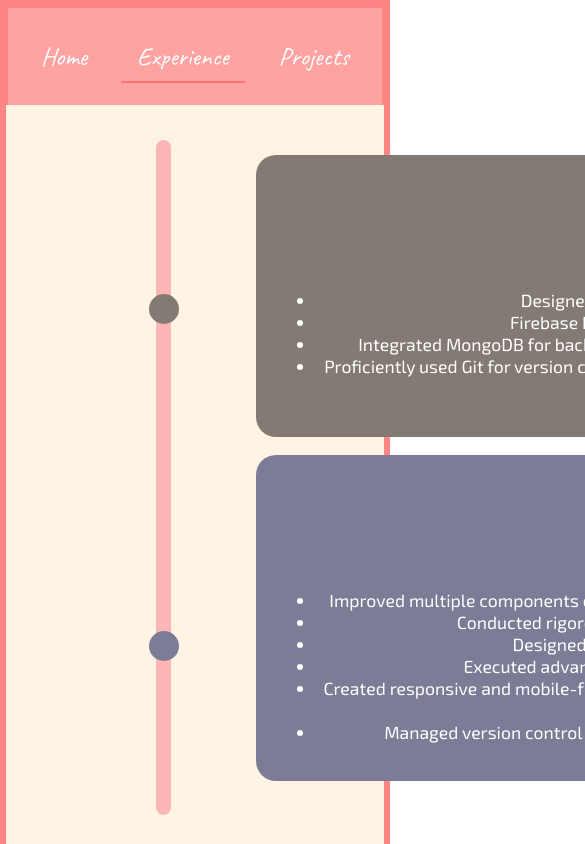
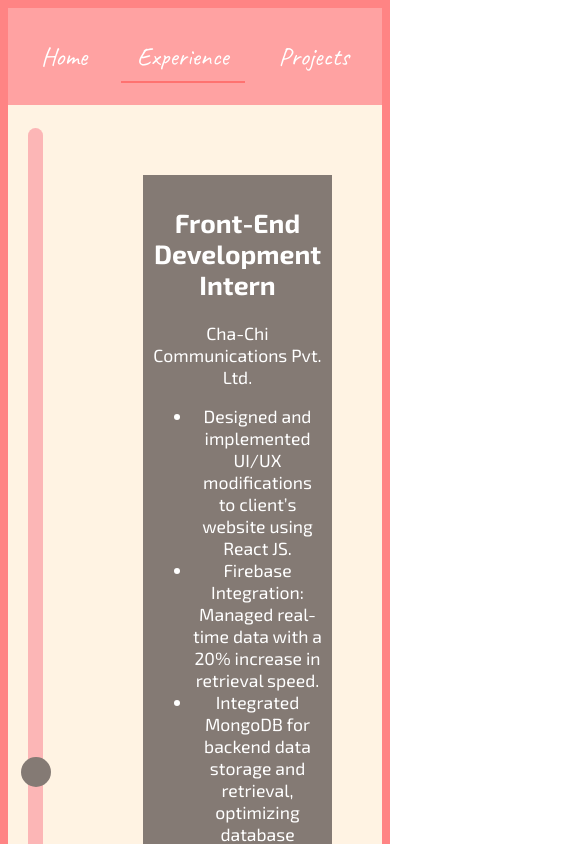
Before and after one commit to PranavMalhotra/Portfolio, a React (Create React App) app: page /experience in a window 390 px wide. Shown: the top 844 px of the page, 585 px wide, since content can reach past the window. Built offline with nearby package versions, Linux system fonts and the light colour scheme; the HTML template or start-up script is replaced by a standard one.

Commit message:
making changes

```diff
--- a/src/components/Experience/Experience.css
+++ b/src/components/Experience/Experience.css
@@ -1,71 +1,77 @@
-.experience-container {
+.main-container {
   display: flex;
-  height: 100vh;
-  border: 6px solid #ff8484;
+  flex-direction: row;
+  min-height: 100vh;
+  border: 8px solid #ff8484;
   border-top: none;
-  position: relative;
   background-color: #FFF3E3;
+  padding: 20px;
+  box-sizing: border-box;
 }
 
 .sidebar {
   width: 15px;
+  margin-top: 3px;
+  border-radius: 20px;
+  background-color: #fcb6b6;
   display: flex;
-  border-radius: 20px;
   flex-direction: column;
   align-items: center;
-  background-color: #fcb6b6;
-  margin-left: 150px;
-  height: 80%;
-  margin-top: 35px;
   justify-content: space-around;
   animation: slideIn 1s forwards;
 }
 
-.circle1 {
+.circle1,
+.circle2 {
   width: 30px;
   height: 30px;
+  border-radius: 50%;
+  margin-bottom: 20px;
+}
+
+.circle1 {
   background-color: #847a74;
-  border-radius: 50%;
 }
 
 .circle2 {
-  width: 30px;
-  height: 30px;
   background-color: #7c7c96;
-  border-radius: 50%;
+}
+
+.experience-container {
+  flex: 1;
+  display: flex;
+  justify-content: space-around;
+  position: relative;
+  padding-left: 50px;
+}
+
+.circle-text1,
+.circle-text2 {
+  color: #ffffff;
+  font-family: "Exo 2";
+  font-size: 1.1rem;
+  padding: 10px;
+  text-align: center;
+  position: absolute;
+  animation: slideIn 1s forwards;
 }
 
 .circle-text1 {
-  margin-left: 200px;
-  border-radius: 20px;
-  color: #ffffff;
-  position: absolute;
-  font-family: "Exo 2";
-  margin-top: 50px;
-  padding: 20px;
-  font-size: 1.1rem;
   background-color: #847a74;
   left: 50px;
   transform: translateY(-55%);
-  width: 1100px;
-  animation: slideIn 1s forwards;
+  margin-top: 50px;
+  width: calc(100% - 100px);
 }
 
 .circle-text2 {
-  margin-left: 200px;
-  border-radius: 20px;
-  color: #ffffff;
-  position: absolute;
-  font-family: "Exo 2";
-  margin-top: 350px;
-  padding: 20px;
-  font-size: 1.1rem;
   background-color: #7c7c96;
   left: 50px;
   transform: translateY(-50%);
-  width: 1100px;
-  animation: slideIn 1s forwards;
+  margin-top: 350px;
+  width: calc(100% - 100px);
 }
+
 @keyframes slideIn {
   from {
     opacity: 0;
@@ -76,3 +82,48 @@
     transform: translateY(0%);
   }
 }
+
+
+
+@media (max-width: 1000px) {
+  .main-container {
+    border-width: 8px;
+  }
+
+  .sidebar {
+    height: auto;
+  }
+  .circle1,
+  .circle2 {
+    margin-bottom: 10px;
+  }
+
+  .experience-container {
+    flex-direction: column;
+    flex: 1;
+    display: flex;
+    justify-content: space-around;
+    padding-left: 50px;
+  }
+
+
+  .circle-text1 {
+    background-color: #847a74;
+    left: 50px;
+    position: relative;
+    transform: translateY(-55%);
+    margin-top: 50px;
+    width: calc(100% - 100px);
+    animation: slideIn 1s forwards
+  }
+
+  .circle-text2 {
+    background-color: #7c7c96;
+    left: 50px;
+    position: relative;
+    transform: translateY(-50%);
+    margin-top: 30px;
+    width: calc(100% - 100px);
+    animation: slideIn 1s forwards
+  }
+}
--- a/src/components/Experience/Experience.jsx
+++ b/src/components/Experience/Experience.jsx
@@ -3,14 +3,15 @@ import './Experience.css';
 
 const Experience = () => {
   return (
+    <div className="main-container">
+      <div className="sidebar">
+        <div className="circle1"></div>
+        <div className="circle2"></div>
+      </div>
       <div className="experience-container">
-      <div className="sidebar">
-        <div className="circle1"/>
-        <div className="circle2"/>
-        </div>
         <div className="circle-text1">
-            <h2 id="EXPtitle">Front-End Development Intern</h2>
-            <p id='Cname1'>Cha-Chi Communications Pvt. Ltd.</p>
+          <h2 className="EXPtitle">Front-End Development Intern</h2>
+          <p className="Cname1">Cha-Chi Communications Pvt. Ltd.</p>
           <ul>
             <li>Designed and implemented UI/UX modifications to client’s website using React JS.</li>
             <li>Firebase Integration: Managed real-time data with a 20% increase in retrieval speed.</li>
@@ -20,8 +21,8 @@ const Experience = () => {
         </div>
 
         <div className="circle-text2">
-            <h2 id="EXPtitle">Technology Process Trainee</h2>
-            <p id='Cname2'>Ameriprise Financial</p>
+          <h2 className="EXPtitle">Technology Process Trainee</h2>
+          <p className="Cname2">Ameriprise Financial</p>
           <ul>
             <li>Improved multiple components of a React application and website based on user feedback, resulting in 20% faster page load time.</li>
             <li>Conducted rigorous unit testing, achieving a 95% code coverage and reducing bug reports by 40%.</li>
@@ -30,10 +31,9 @@ const Experience = () => {
             <li>Created responsive and mobile-friendly web applications, ensuring compatibility across various devices and screen sizes, which led to a 35% increase in mobile traffic.</li>
             <li>Managed version control with BitBucket and tracked tasks using JIRA to ensure organized and efficient development.</li>
           </ul>
-
         </div>
       </div>
-
+    </div>
   );
 }
 
--- a/src/components/Home/Home.css
+++ b/src/components/Home/Home.css
@@ -274,15 +274,15 @@ body {
   .github-icon,
   .document-icon,
   .contact-icon {
-    margin-top: 30px;
-    margin-bottom: 30px;
+    margin-top: 15px;
+    margin-bottom: 15px;
   }
 
   .linkedin-icon a,
   .github-icon a,
   .document-icon a,
   .contact-icon button {
-    font-size: 2.5rem;
+    font-size: 1.5rem; /* Adjusted font size for smaller screens */
   }
 
   .hero-content {
@@ -295,10 +295,10 @@ body {
 
   .text-content {
     text-align: center;
-    padding: 20px;
+    padding: 10px;
   }
 
   .btn {
-    margin-bottom: 30px;
+    margin-bottom: 20px;
   }
 }
--- a/src/components/Project/Project.css
+++ b/src/components/Project/Project.css
@@ -67,12 +67,31 @@ a {
 .row6item1 { grid-column: span 1; background-color: rgb(255, 172, 172); animation: slideUp 2.5s forwards; }
 
 @media (max-width: 768px) {
+  .projpage-container {
+    padding: 10px;
+    border-width: 8px;
+  }
+
   .projects-grid {
     grid-template-columns: 1fr;
+    grid-gap: 10px;
+    padding: 10px;
   }
 
-  .project-item.wide {
+  .project-item {
+    height: 150px;
+    padding: 10px;
+    width: 100%;
+    font-size: 0.9rem;
+  }
+
+  .project-item:hover {
+    height: 160px;
+  }
+
+  .row1item1, .row1item2, .row2item1, .row2item2, .row3item1, .row3item2, .row4item1, .row4item2, .row5item1, .row5item2, .row6item1 {
     grid-column: span 1;
+    animation-duration: 0.5s;
   }
 }
 @media (max-width: 600px) {
```
Also changed, not shown: 22 other files (tests, documents, lock files or other folders). Lines whose indentation alone changed are shown as unchanged.
